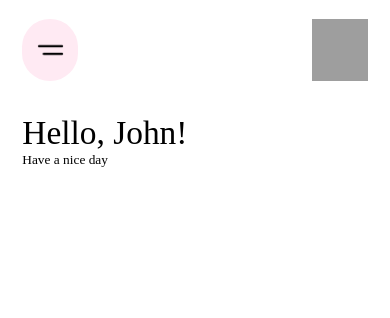
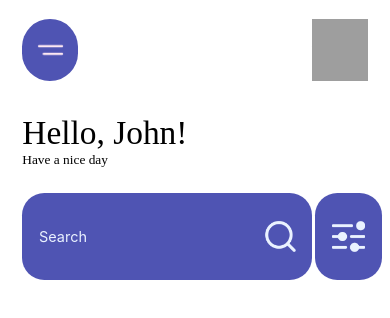
Before and after one commit to Mansoorali121/React-Native-Interview-Preparation, a React Native app: screen / in a window 390 px wide. Shown: the top 318 px of the page. Built offline with nearby package versions, Linux system fonts and the light colour scheme; grey boxes are pictures that could not be loaded.

Commit message:
search & filter btn add

```diff
--- a/App.js
+++ b/App.js
@@ -111,13 +111,18 @@ import React from 'react';
 import T2header from './src/components/T2header';
 import { s } from 'react-native-size-matters';
 import T2text from './src/components/T2text';
-
+import Searchbutton from './src/components/Searchbutton';
+import Filterbutton from './src/components/Filterbutton';
 
 const App = () => {
   return (
     <View style={styles.container}>
       <T2header />
       <T2text />
+      <View style={styles.buttonscontainer}>
+        <Searchbutton />
+      <Filterbutton />
+      </View>
     </View>
   );
 };
@@ -125,7 +130,8 @@ const App = () => {
 export default App;
 
 const styles = StyleSheet.create({
-  container: { backgroundColor: '#fff', flex: 1, marginHorizontal:s
-    (20)
-   },
+  container: { backgroundColor: '#fff', flex: 1, marginHorizontal: s(20) },
+  buttonscontainer:{flexDirection:"row", alignItems:"center", justifyContent:"space-between", gap:s
+    (3)
+  },
 });
--- /dev/null
+++ b/src/components/Filterbutton.js
@@ -0,0 +1,32 @@
+import { Image, StyleSheet, Text, View } from 'react-native'
+import React from 'react'
+import { s, vs } from 'react-native-size-matters';
+import colors from '../style/colors';
+
+const Filterbutton = () => {
+  return (
+   <View style={{ marginTop: vs(20) }}>
+     <View style={styles.container}>
+      <Image  source={require("../assets/setting.png")}
+       style={styles.filterimage}
+      />
+    </View>
+   </View>
+  )
+}
+
+export default Filterbutton;
+
+const styles = StyleSheet.create({
+      container: {
+    height: vs(70),
+    width: s(60),
+    backgroundColor: colors.gradientEnd,
+    borderRadius: s(20),
+    alignItems: 'center',
+    justifyContent: 'space-between',
+    flexDirection: 'row',
+    paddingHorizontal: s(15),
+  },
+  filterimage: { height: vs(30), width: s(30), tintColor: colors.background },
+})
--- /dev/null
+++ b/src/components/Searchbutton.js
@@ -0,0 +1,46 @@
+import {
+  Image,
+  StyleSheet,
+  Text,
+  View,
+  TouchableOpacity,
+  TextInput,
+} from 'react-native';
+import React from 'react';
+import { s, vs } from 'react-native-size-matters';
+import colors from '../style/colors';
+
+const Searchbutton = () => {
+  return (
+    <View style={{ marginTop: vs(20) }}>
+      <TouchableOpacity style={styles.container}>
+        <TextInput
+          style={styles.TextInput}
+          placeholder="Search"
+          placeholderTextColor={colors.background}
+        />
+        <Image
+          source={require('../assets/search.png')}
+          style={styles.searchimage}
+        />
+      </TouchableOpacity>
+    </View>
+  );
+};
+
+export default Searchbutton;
+
+const styles = StyleSheet.create({
+  container: {
+    height: vs(70),
+    width: s(260),
+    backgroundColor: colors.gradientEnd,
+    borderRadius: s(20),
+    alignItems: 'center',
+    justifyContent: 'space-between',
+    flexDirection: 'row',
+    paddingHorizontal: s(15),
+  },
+  searchimage: { height: vs(30), width: s(30), tintColor: colors.background },
+  TextInput: { fontSize: s(13), color: colors.background },
+});
--- a/src/components/T2header.js
+++ b/src/components/T2header.js
@@ -23,19 +23,22 @@ const styles = StyleSheet.create({
     width: s(50),
     height: vs(50),
     borderRadius: s(25),
-    backgroundColor: colors.secondaryLight,
+    backgroundColor: colors.gradientEnd,
     justifyContent: 'center',
     alignItems: 'center',
   },
   menu: {
     width: s(24),
     height: vs(24),
+    tintColor: colors.secondaryLight,
   },
   logo: {
     width: s(50),
     height: vs(50),
   },
-  container: { flexDirection: 'row', justifyContent: 'space-between', marginTop:vs
-    (15)
-   },
+  container: {
+    flexDirection: 'row',
+    justifyContent: 'space-between',
+    marginTop: vs(15),
+  },
 });
--- a/src/components/T2text.js
+++ b/src/components/T2text.js
@@ -15,6 +15,6 @@ export default T2text;
 
 const styles = StyleSheet.create({
   container: { marginTop: s(30) },
-  mainheader: { fontSize: s(30), fontFamily: 'Outfit-Medium' },
+  mainheader: { fontSize: s(30), fontFamily: 'Outfit-Medium', fontweight:'bold' },
   subheader: { fontSize: s(12), fontFamily: 'Outfit-Regular' },
 });
--- a/src/style/colors.ts
+++ b/src/style/colors.ts
@@ -41,7 +41,7 @@ const COLORS = {
 
   // Gradient
   gradientStart: '#3F51F7',
-  gradientEnd: '#5A62F7',
+  gradientEnd: '#4f54b3',
 };
 
 export default COLORS;
```
Also changed, not shown: src/assets/setting.png (added).
